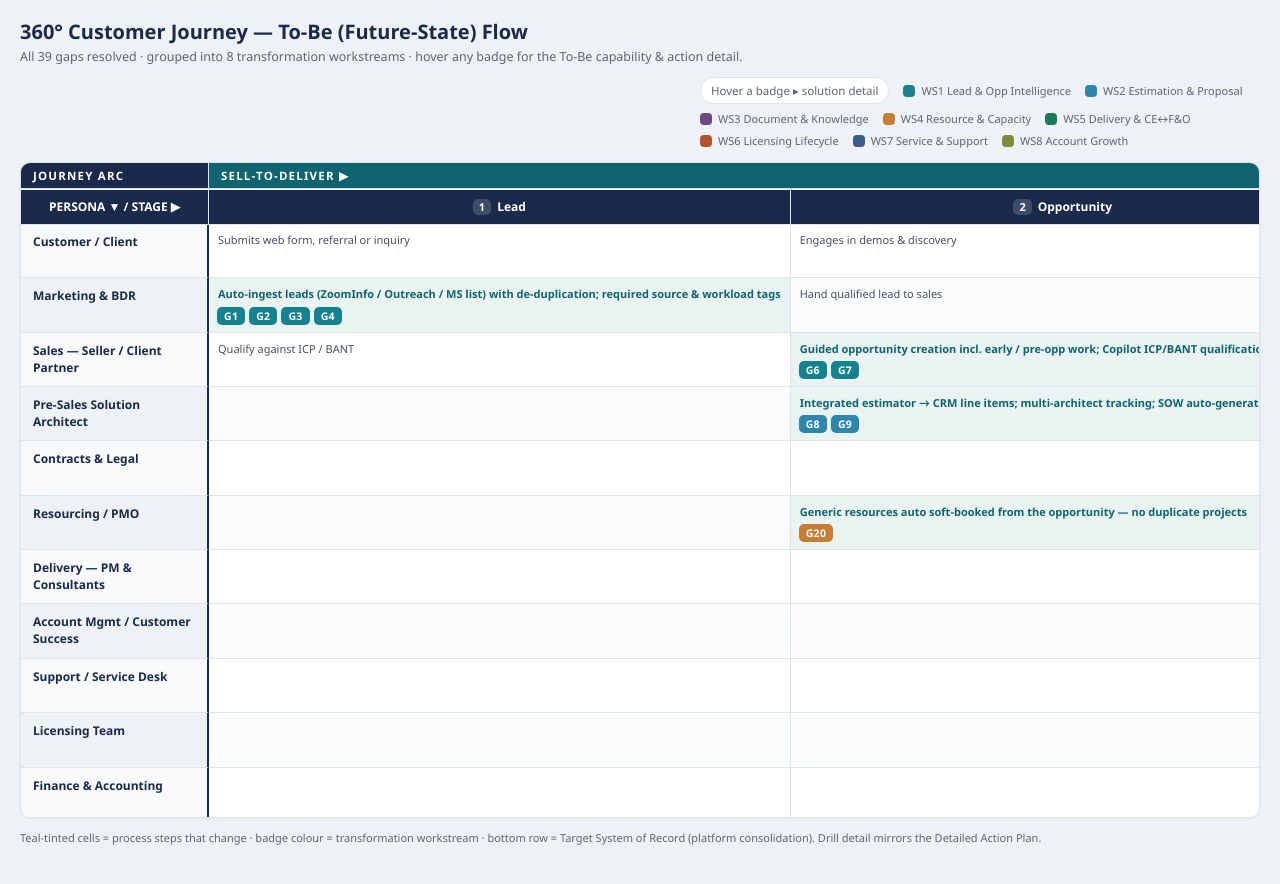
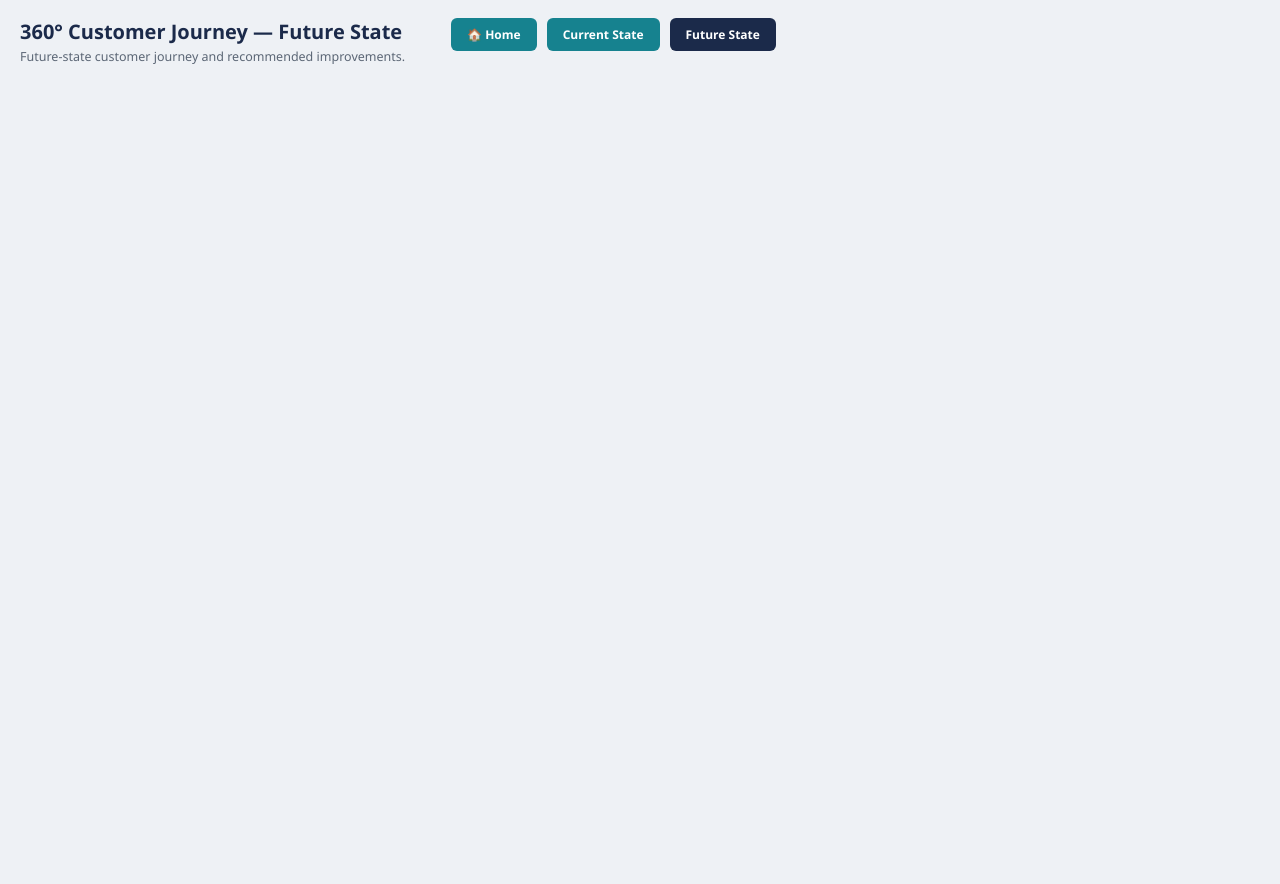
Before and after one commit to dmitchell34/InternalCRMRoadmap, a plain HTML site: page future-state.html in a window 1280 px wide. After the commit the page ends 800 px from the top, so only its background shows below. Drawn offline with Linux system fonts and the light colour scheme.

Commit message:
Update future-state.html

```diff
--- a/future-state.html
+++ b/future-state.html
@@ -81,19 +81,56 @@
   body.touch #fly .pinrow{display:flex;justify-content:flex-end;padding:0 14px 12px}
   #fly .close{font-size:12px;color:var(--teal-d);background:#e8f6f8;border:1px solid #bfe3e8;border-radius:7px;padding:5px 12px;cursor:pointer;font-family:inherit;font-weight:600}
   .foot{font-size:11px;color:var(--muted);margin-top:12px;line-height:1.5}
+.foot{
+    font-size:11px;
+    color:var(--muted);
+    margin-top:12px;
+    line-height:1.5;
+}
+
+/* Add this below */
+
+.nav {
+    display:flex;
+    gap:10px;
+    margin-left:20px;
+}
+
+.nav a {
+    background:var(--teal);
+    color:#fff;
+    text-decoration:none;
+    padding:8px 16px;
+    border-radius:6px;
+    font-size:12px;
+    font-weight:600;
+}
+
+.nav a:hover {
+    background:var(--teal-d);
+}
+
+.nav a.active {
+    background:var(--navy);
+}
 </style>
 </head>
 <body>
 <div class="wrap">
-  <div class="topbar">
+ <div class="topbar">
+
     <div>
-      <h1>360° Customer Journey — To-Be (Future-State) Flow</h1>
-      <div class="sub">All 39 gaps resolved · grouped into 8 transformation workstreams · hover any badge for the To-Be capability & action detail.</div>
+        <h1>360° Customer Journey — Future State</h1>
+        <div class="sub">
+            Future-state customer journey and recommended improvements.
+        </div>
     </div>
-    <div class="legend" id="legend"><span class="hint">Hover a badge ▸ solution detail</span></div>
-  </div>
-  <div class="scroller" id="scroller"><table id="grid"></table></div>
-  <div class="foot">Teal-tinted cells = process steps that change · badge colour = transformation workstream · bottom row = Target System of Record (platform consolidation). Drill detail mirrors the Detailed Action Plan.</div>
+
+    <div class="nav">
+        <a href="index.html">🏠 Home</a>
+        <a href="current-state.html">Current State</a>
+        <a href="future-state.html" class="active">Future State</a>
+    </div>
 </div>
 <div id="fly" role="dialog" aria-live="polite"></div>
 <script>
```
